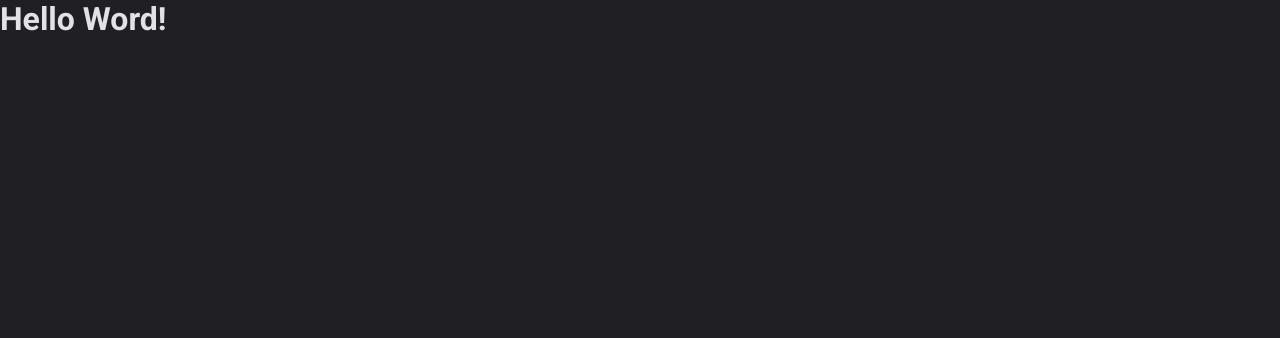
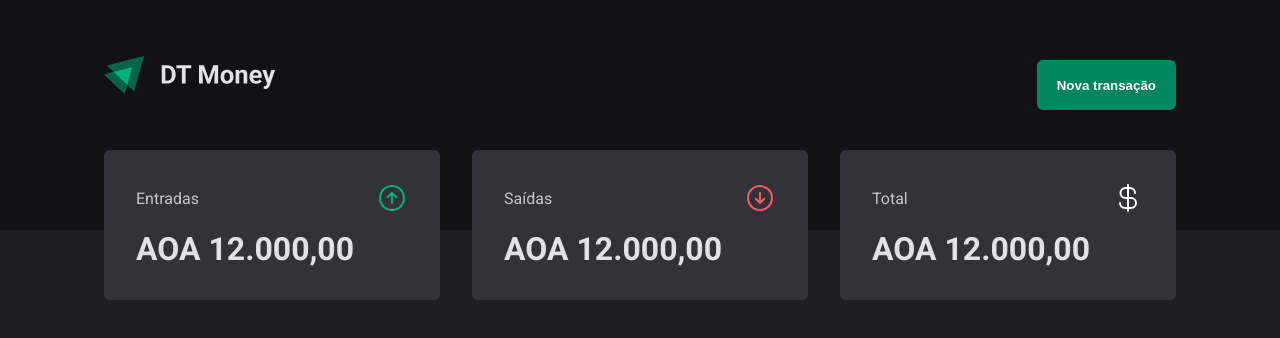
Before and after one commit to gabriel-corto/dt-money, a React (Vite) app: page / in a window 1280 px wide. Shown: the top 338 px of the page. Built offline with nearby package versions, Linux system fonts and the light colour scheme.

Commit message:
feat: create header component

```diff
--- a/src/App.tsx
+++ b/src/App.tsx
@@ -1,13 +1,14 @@
 import { ThemeProvider } from "styled-components";
 import { defaultTheme } from "./themes/default";
 import { GlobalStyle } from "./styles/global";
+import { Transactions } from "./pages/Transactions";
 
 export function App() {
   return (
     <ThemeProvider theme={defaultTheme}>
       <GlobalStyle />
 
-      <h1>Hello Word!</h1>
+      <Transactions />
     </ThemeProvider>
   )
 }
--- /dev/null
+++ b/src/components/Header/index.tsx
@@ -0,0 +1,13 @@
+import { HeaderContainer, HeaderContent } from "./style";
+
+export function Header() {
+  return (
+    <HeaderContainer>
+      <HeaderContent>
+        <img src="/assets/logo.png" />
+
+        <button type="submit">Nova transação</button>
+      </HeaderContent>
+    </HeaderContainer>
+  )
+}
--- /dev/null
+++ b/src/components/Header/style.ts
@@ -0,0 +1,39 @@
+import styled from 'styled-components'
+
+export const HeaderContainer = styled.header`
+  background: ${(props) => props.theme['gray-900']};
+  padding: 2.5rem 0 7.5rem;
+`
+
+export const HeaderContent = styled.div`
+  width: 100%;
+  max-width: 1120px;
+  margin: 0 auto;
+  padding: 0 1.5rem;
+
+  display: flex;
+  justify-content: space-between;
+  align-items: center;
+
+  button[type='submit'] {
+    height: 50px;
+    border: 0;
+    background: ${(props) => props.theme['green-500']};
+    color: ${(props) => props.theme.white};
+    font-weight: bold;
+    padding: 0 1.25rem;
+    border-radius: 6px;
+    margin-top: 1.25rem;
+    cursor: pointer;
+
+    &:disabled {
+      opacity: 0.6;
+      cursor: not-allowed;
+    }
+
+    &:not(:disabled):hover {
+      background: ${(props) => props.theme['green-700']};
+      transition: background-color 0.2s;
+    }
+  }
+`
--- /dev/null
+++ b/src/components/Summary/index.tsx
@@ -0,0 +1,35 @@
+import { ArrowCircleDown, ArrowCircleUp, CurrencyDollar } from "phosphor-react";
+import { SummaryContainer, SummaryCard } from "./style";
+
+export function Summary() {
+  return (
+    <SummaryContainer>
+      <SummaryCard>
+        <header>
+          <span>Entradas</span>
+          <ArrowCircleUp size={32} color="#00b37e" />
+        </header>
+
+        <strong>AOA 12.000,00</strong>
+      </SummaryCard>
+
+      <SummaryCard>
+        <header>
+          <span>Saídas</span>
+          <ArrowCircleDown size={32} color="#f75a68" />
+        </header>
+
+        <strong>AOA 12.000,00</strong>
+      </SummaryCard>
+
+      <SummaryCard>
+        <header>
+          <span>Total</span>
+          <CurrencyDollar size={32} color="#fff" />
+        </header>
+
+        <strong>AOA 12.000,00</strong>
+      </SummaryCard>
+    </SummaryContainer>
+  )
+}
--- /dev/null
+++ b/src/components/Summary/style.ts
@@ -0,0 +1,43 @@
+import styled, { css } from 'styled-components'
+
+export const SummaryContainer = styled.section`
+  width: 100%;
+  max-width: 1120px;
+  margin: 0 auto;
+  padding: 0 1.5rem;
+
+  display: grid;
+  grid-template-columns: repeat(3, 1fr);
+  gap: 2rem;
+
+  margin-top: -5rem;
+`
+
+interface SummaryCardProps {
+  variant?: 'green'
+}
+
+export const SummaryCard = styled.div<SummaryCardProps>`
+  background: ${(props) => props.theme['gray-600']};
+  border-radius: 6px;
+  padding: 2rem;
+
+  header {
+    display: flex;
+    align-items: center;
+    justify-content: space-between;
+    color: ${(props) => props.theme['gray-300']};
+  }
+
+  strong {
+    display: block;
+    margin-top: 1rem;
+    font-size: 2rem;
+  }
+
+  ${(props) =>
+    props.variant === 'green' &&
+    css`
+      background: ${props.theme['green-700']};
+    `}
+`
--- /dev/null
+++ b/src/pages/Transactions/index.tsx
@@ -0,0 +1,11 @@
+import { Header } from "../../components/Header";
+import { Summary } from "../../components/Summary";
+
+export function Transactions() {
+  return (
+    <div>
+      <Header />
+      <Summary />
+    </div>
+  )
+}
--- a/src/themes/default.ts
+++ b/src/themes/default.ts
@@ -1,5 +1,5 @@
 export const defaultTheme = {
-  white: '#FFF',
+  white: '#fff',
 
   'gray-100': '#E1E1E6',
   'gray-300': '#C4C4CC',
@@ -14,6 +14,7 @@
   'green-500': '#00875F',
   'green-700': '#015F43',
 
+  'red-300': '#F75A68',
   'red-500': '#AB222E',
   'red-700': '#7A1921',
 } as const
```
Also changed, not shown: public/assets/logo.png (added), public/assets/logo.svg (deleted), src/pages/Transactions/style.ts (added).
